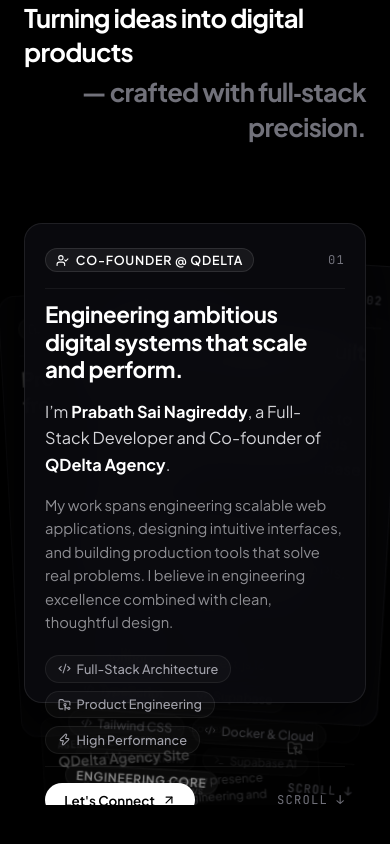
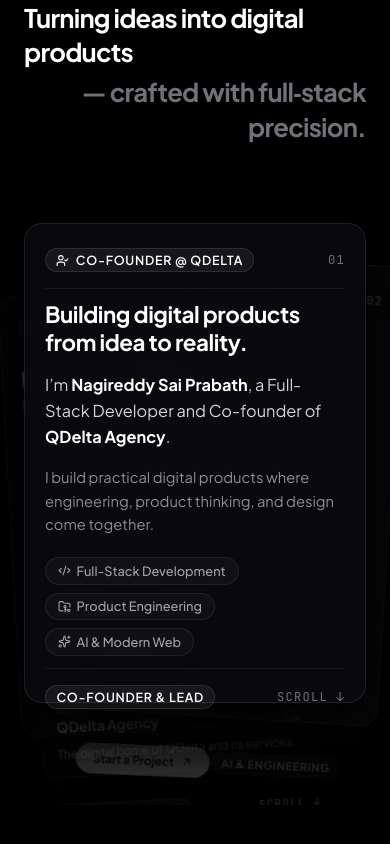
Before and after one commit to saiprabathn-dot/prabath-portfolio, a Next.js app: page / in a window 390 px wide. Shown: the part 2410-3254 px from the top of the page. Built offline with nearby package versions, Linux system fonts and the light colour scheme.

Commit message:
feat(nav): move Let's Connect button with FoldText hover animation to navbar and finalize About cards copy

```diff
--- a/src/components/CardStack.tsx
+++ b/src/components/CardStack.tsx
@@ -27,41 +27,37 @@ const CORE_STACK = [
   "Node.js",
   "Express",
   "MongoDB",
-  "Next.js 16",
-  "TypeScript",
   "Supabase",
-  "Tailwind CSS",
-  "Docker & Cloud",
+  "Tailwind",
+  "Docker",
 ];
 
 const AI_STACK = [
   "Gemini",
   "Claude",
-  "MCP (Model Context Protocol)",
+  "Codex",
   "Ollama",
-  "Codex",
-  "AI Automations",
-  "Supabase AI",
-  "Agentic Workflows",
+  "MCP",
+  "AI Automation",
 ];
 
 const PRODUCTS = [
   {
     tag: "DEV PLATFORM",
     name: "Web Tool Finder (WTF)",
-    desc: "A developer-focused platform designed to make discovering useful web tools and utilities effortless.",
+    desc: "A developer-focused platform for discovering useful web tools faster.",
     icon: <Compass size={17} />,
   },
   {
-    tag: "INTERNAL OPS",
-    name: "Internal Agency CRM",
-    desc: "A custom high-efficiency client and operations system built to power QDelta Agency's workflows.",
+    tag: "INTERNAL PRODUCT",
+    name: "QDelta CRM",
+    desc: "A custom CRM built to power QDelta's internal workflows.",
     icon: <Zap size={17} />,
   },
   {
     tag: "AGENCY PLATFORM",
-    name: "QDelta Agency Site",
-    desc: "The flagship digital agency presence showcasing product engineering and modern digital experiences.",
+    name: "QDelta Agency",
+    desc: "The digital home of QDelta and its services.",
     icon: <FolderGit2 size={17} />,
   },
 ];
@@ -258,46 +254,41 @@ export default function CardStack() {
                   <div className={styles.cardHeader}>
                     <span className={styles.cardTag}>
                       <UserCheck size={13} />
-                      Co-Founder @ QDelta
+                      CO-FOUNDER @ QDELTA
                     </span>
                     <span className={styles.cardNum}>01</span>
                   </div>
 
                   <div className={styles.cardBody}>
                     <h3 className={styles.cardHeading}>
-                      Engineering ambitious digital systems that scale and perform.
+                      Building digital products from idea to reality.
                     </h3>
                     <p className={styles.cardLead}>
-                      I’m <strong>Prabath Sai Nagireddy</strong>, a Full-Stack Developer
+                      I’m <strong>Nagireddy Sai Prabath</strong>, a Full-Stack Developer
                       and Co-founder of <strong>QDelta Agency</strong>.
                     </p>
                     <p className={styles.cardText}>
-                      My work spans engineering scalable web applications, designing intuitive
-                      interfaces, and building production tools that solve real problems.
-                      I believe in engineering excellence combined with clean, thoughtful design.
+                      I build practical digital products where engineering, product thinking, and design come together.
                     </p>
 
                     <div className={styles.pillGrid}>
                       <span className={styles.pillItem}>
                         <Code2 size={13} />
-                        <span>Full-Stack Architecture</span>
+                        <span>Full-Stack Development</span>
                       </span>
                       <span className={styles.pillItem}>
                         <FolderGit2 size={13} />
                         <span>Product Engineering</span>
                       </span>
                       <span className={styles.pillItem}>
-                        <Zap size={13} />
-                        <span>High Performance</span>
+                        <Sparkles size={13} />
+                        <span>AI & Modern Web</span>
                       </span>
                     </div>
                   </div>
 
                   <div className={styles.cardFooter}>
-                    <a href="#contact" className={styles.primaryBtn}>
-                      <span>Let's Connect</span>
-                      <ArrowUpRight size={14} />
-                    </a>
+                    <span className={styles.cardTag}>Co-Founder & Lead</span>
                     <span className={styles.cardNum}>Scroll ↓</span>
                   </div>
                 </div>
@@ -307,23 +298,17 @@ export default function CardStack() {
                   <div className={styles.cardHeader}>
                     <span className={styles.cardTag}>
                       <Cpu size={13} />
-                      Full-Stack Stack
+                      FULL-STACK ENGINEERING
                     </span>
                     <span className={styles.cardNum}>02</span>
                   </div>
 
                   <div className={styles.cardBody}>
                     <h3 className={styles.cardHeading}>
-                      Full-stack engineering built on modern foundations.
+                      From interface to infrastructure.
                     </h3>
                     <p className={styles.cardLead}>
-                      From responsive React interfaces to high-throughput Node.js backends and
-                      optimized MongoDB & Supabase data models.
-                    </p>
-
-                    <p className={styles.pageText}>
-                      I engineer systems that scale effortlessly, with clean TypeScript types,
-                      resilient REST & GraphQL APIs, and robust cloud deployments.
+                      I build complete web applications — from clean React interfaces to Node.js backends, databases, APIs, and deployment.
                     </p>
 
                     <div className={styles.pillGrid}>
@@ -337,7 +322,7 @@ export default function CardStack() {
                   </div>
 
                   <div className={styles.cardFooter}>
-                    <span className={styles.cardTag}>Engineering Core</span>
+                    <span className={styles.cardTag}>Engineering Stack</span>
                     <span className={styles.cardNum}>Scroll ↓</span>
                   </div>
                 </div>
@@ -347,14 +332,14 @@ export default function CardStack() {
                   <div className={styles.cardHeader}>
                     <span className={styles.cardTag}>
                       <FolderGit2 size={13} />
-                      Shipped via QDelta
+                      BUILT AT QDELTA
                     </span>
                     <span className={styles.cardNum}>03</span>
                   </div>
 
                   <div className={styles.cardBody}>
                     <h3 className={styles.cardHeading}>
-                      Products & Platforms Built from Concept to Reality.
+                      Products built from idea to reality.
                     </h3>
 
                     <div className={styles.productsList}>
@@ -374,7 +359,7 @@ export default function CardStack() {
                   </div>
 
                   <div className={styles.cardFooter}>
-                    <span className={styles.cardTag}>3 Active Platforms</span>
+                    <span className={styles.cardTag}>03 PRODUCTS BUILT</span>
                     <span className={styles.cardNum}>Scroll ↓</span>
                   </div>
                 </div>
@@ -384,7 +369,7 @@ export default function CardStack() {
                   <div className={styles.cardHeader}>
                     <span className={styles.cardTag}>
                       <Bot size={13} />
-                      AI & Philosophy
+                      ENGINEERING PHILOSOPHY
                     </span>
                     <span className={styles.cardNum}>04</span>
                   </div>
@@ -392,21 +377,21 @@ export default function CardStack() {
                   <div className={styles.cardBody}>
                     <div className={styles.matrixGrid}>
                       <div className={styles.matrixItem}>
-                        <span className={styles.matrixNum}>01 // LOGIC</span>
+                        <span className={styles.matrixNum}>01 // BUILD</span>
                         <span className={styles.matrixLabel}>Technology</span>
                       </div>
                       <div className={styles.matrixItem}>
-                        <span className={styles.matrixNum}>02 // PURPOSE</span>
+                        <span className={styles.matrixNum}>02 // SOLVE</span>
                         <span className={styles.matrixLabel}>Product</span>
                       </div>
                       <div className={styles.matrixItem}>
-                        <span className={styles.matrixNum}>03 // FEEL</span>
+                        <span className={styles.matrixNum}>03 // REFINE</span>
                         <span className={styles.matrixLabel}>Design</span>
                       </div>
                     </div>
 
                     <div className={styles.quoteBox}>
-                      “Building software that is not only technically solid, but also simple, useful, and genuinely enjoyable to use.”
+                      “Build software that is technically solid, genuinely useful, and simple to use.”
                     </div>
 
                     <div className={styles.pillGrid}>
@@ -424,7 +409,7 @@ export default function CardStack() {
                       <span>Start a Project</span>
                       <ArrowUpRight size={14} />
                     </a>
-                    <span className={styles.cardNum}>[ COMPLETE ]</span>
+                    <span className={styles.cardTag}>AI & Engineering</span>
                   </div>
                 </div>
               </div>
--- a/src/components/Navbar.module.css
+++ b/src/components/Navbar.module.css
@@ -113,6 +113,35 @@
   border-color: rgba(255, 255, 255, 0.14);
 }
 
+.connectButton {
+  display: inline-flex;
+  align-items: center;
+  gap: 0.42rem;
+  padding: 0.44rem 1.05rem;
+  border-radius: var(--radius-full);
+  background: #ffffff;
+  color: #000000;
+  font-size: 0.84rem;
+  font-weight: 600;
+  text-decoration: none;
+  transition: var(--transition-smooth);
+  box-shadow: 0 4px 14px rgba(255, 255, 255, 0.12);
+}
+
+.connectButton:hover {
+  background: #e4e4e7;
+  transform: translateY(-1px);
+  box-shadow: 0 6px 20px rgba(255, 255, 255, 0.22);
+}
+
+.connectArrow {
+  transition: transform 0.25s cubic-bezier(0.16, 1, 0.3, 1);
+}
+
+.connectButton:hover .connectArrow {
+  transform: translate(1.5px, -1.5px);
+}
+
 .mobileMenuToggle {
   display: none;
   align-items: center;
@@ -142,6 +171,10 @@
   }
 
   .githubButton {
+    display: none;
+  }
+
+  .connectButton {
     display: none;
   }
 
@@ -196,6 +229,26 @@
     font-size: 0.95rem;
     border: 1px solid rgba(255, 255, 255, 0.08);
   }
+
+  .mobileConnectBtn {
+    margin-top: 0.25rem;
+    display: flex;
+    align-items: center;
+    justify-content: center;
+    gap: 0.5rem;
+    padding: 0.85rem;
+    border-radius: var(--radius-md);
+    background: #ffffff;
+    color: #000000;
+    font-weight: 600;
+    font-size: 0.95rem;
+    text-decoration: none;
+    transition: var(--transition-smooth);
+  }
+
+  .mobileConnectBtn:hover {
+    background: #e4e4e7;
+  }
 }
 
 @keyframes fadeInSlide {
--- a/src/components/Navbar.tsx
+++ b/src/components/Navbar.tsx
@@ -2,7 +2,7 @@
 
 import { useState, useEffect } from "react";
 import Link from "next/link";
-import { Menu, X } from "lucide-react";
+import { Menu, X, ArrowUpRight } from "lucide-react";
 import FoldText from "./FoldText";
 import styles from "./Navbar.module.css";
 
@@ -89,7 +89,7 @@ export default function Navbar() {
           </ul>
         </nav>
 
-        {/* Actions & GitHub Button */}
+        {/* Actions & Buttons */}
         <div className={styles.actions}>
           <a
             href="https://github.com"
@@ -110,6 +110,25 @@ export default function Navbar() {
               fontWeight={500}
               color="inherit"
             />
+          </a>
+
+          <a
+            href="#contact"
+            className={styles.connectButton}
+            aria-label="Let's Connect"
+          >
+            <FoldText
+              text="Let's Connect"
+              trigger="hover"
+              splitBy="char"
+              hinge="top"
+              duration={0.42}
+              stagger={0.025}
+              fontSize="0.84rem"
+              fontWeight={600}
+              color="inherit"
+            />
+            <ArrowUpRight size={14} className={styles.connectArrow} />
           </a>
 
           <button
@@ -156,6 +175,14 @@ export default function Navbar() {
             <GithubIcon size={18} />
             <span>GitHub</span>
           </a>
+          <a
+            href="#contact"
+            className={styles.mobileConnectBtn}
+            onClick={closeMenu}
+          >
+            <span>Let's Connect</span>
+            <ArrowUpRight size={15} />
+          </a>
         </div>
       )}
     </header>
```
